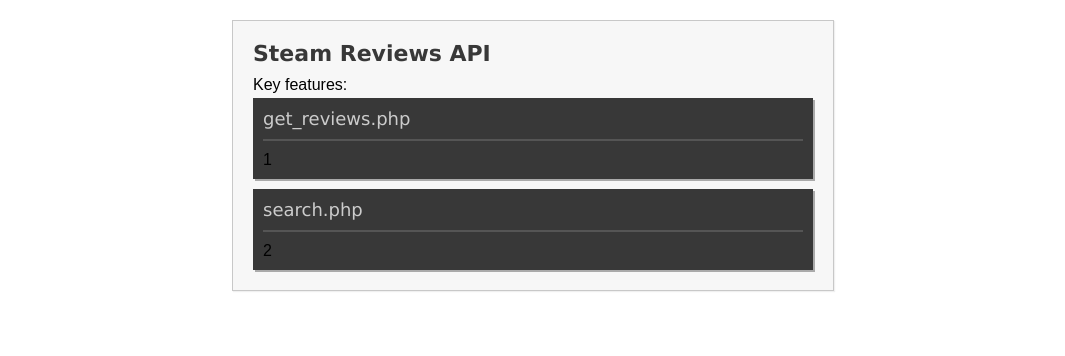
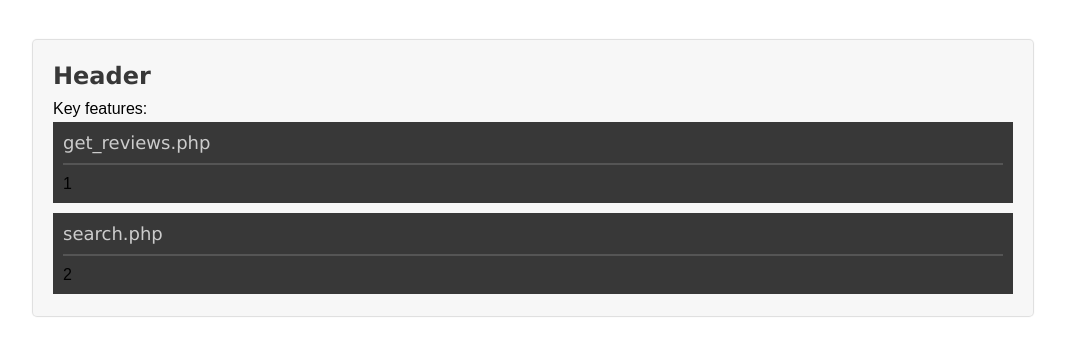
Before and after one commit to JiewenKXie/steam-reviews-api, a PHP site: page / in a window 1280 px wide. Shown: the top 356 px of the page, without its empty margins (107-1172 px from the left). Run offline with PHP 8.4, Linux system fonts and the light colour scheme.

Commit message:
bad commit

```diff
--- a/index.php
+++ b/index.php
@@ -18,7 +18,7 @@
         {
             margin: 20px 0 0 20px;
             font-family: Verdana, sans-serif;
-            font-size: 22px;
+            font-size: 24px;
             color: #383838;
         }
         ul li
@@ -26,9 +26,6 @@
             background-color: #383838;
             margin: 0 20px 10px 0;
             padding: 10px;
-            -webkit-box-shadow: 2px 2px 0px 0px rgba(145, 145, 145, 0.75);
-            -moz-box-shadow:    2px 2px 0px 0px rgba(145, 145, 145, 0.75);
-            box-shadow:         2px 2px 0px 0px rgba(145, 145, 145, 0.75);
         }
         ul
         {
@@ -44,12 +41,15 @@
         .content
         {
             background-color: #F7F7F7;
-            border: 1px solid #C8C8C8;
-            width: 600px;
-            margin: 20px auto 0;
-            -webkit-box-shadow: 1px 1px 1px 0px rgba(110, 110, 110, 0.1);
-            -moz-box-shadow:    1px 1px 1px 0px rgba(110, 110, 110, 0.1);
-            box-shadow:         1px 1px 1px 0px rgba(110, 110, 110, 0.1);
+            width: 1000px;
+            margin: 40px auto 0;
+            padding: 2px 0;
+            -webkit-box-shadow: 0px 0px 1px 1px rgba(221, 221, 221, 1);
+            -moz-box-shadow:    0px 0px 1px 1px rgba(221, 221, 221, 1);
+            box-shadow:         0px 0px 1px 1px rgba(221, 221, 221, 1);
+            -webkit-border-radius: 4px;
+            -moz-border-radius: 4px;
+            border-radius: 4px;
         }
         .function_link
         {
@@ -71,7 +71,7 @@
 <body>
 
 <div class="content">
-    <h2>Steam Reviews API</h2>
+    <h2><!--Steam Reviews API-->Header</h2>
     <div class="text_block">
         Key features:
         <ul>
```
